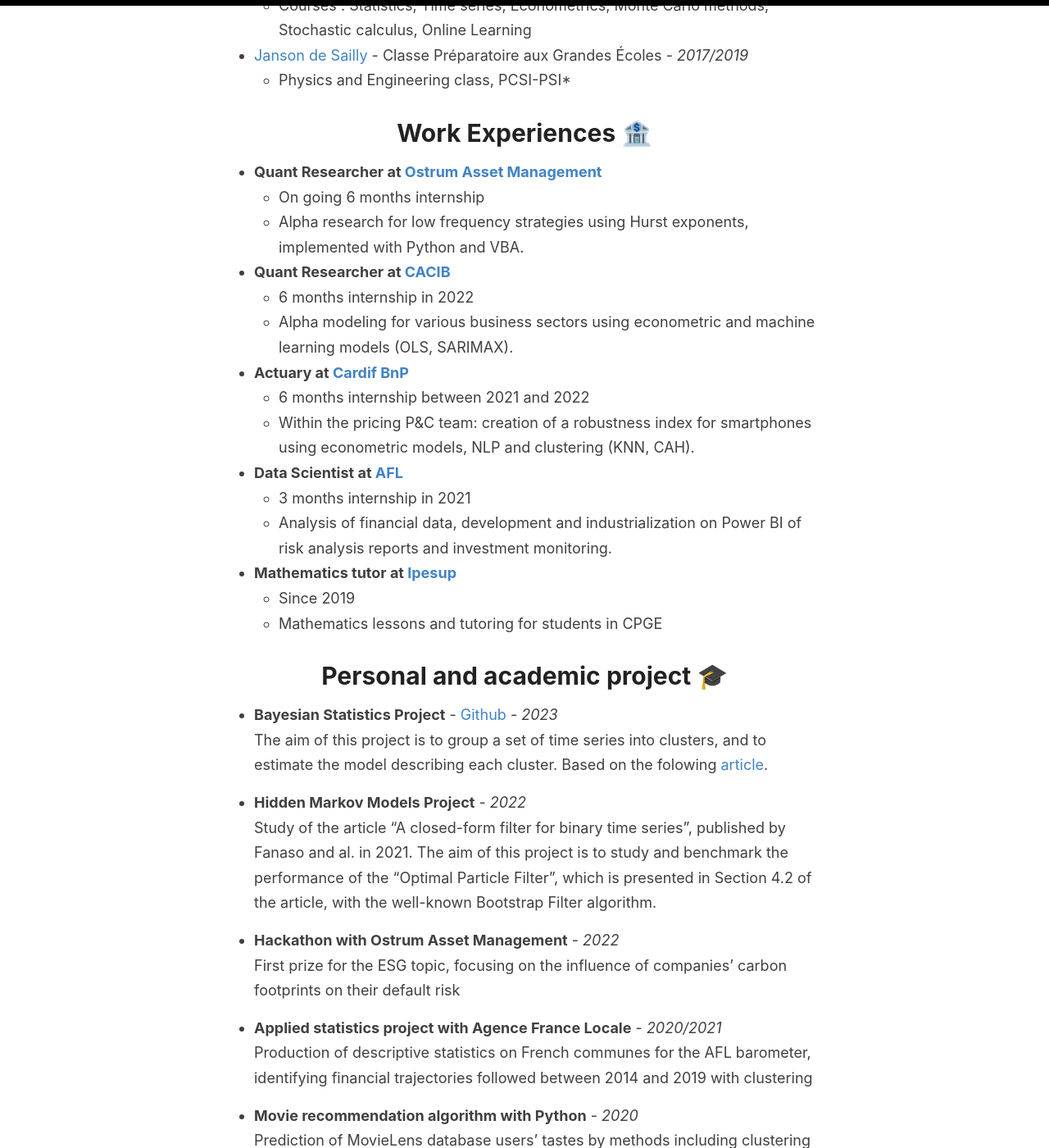
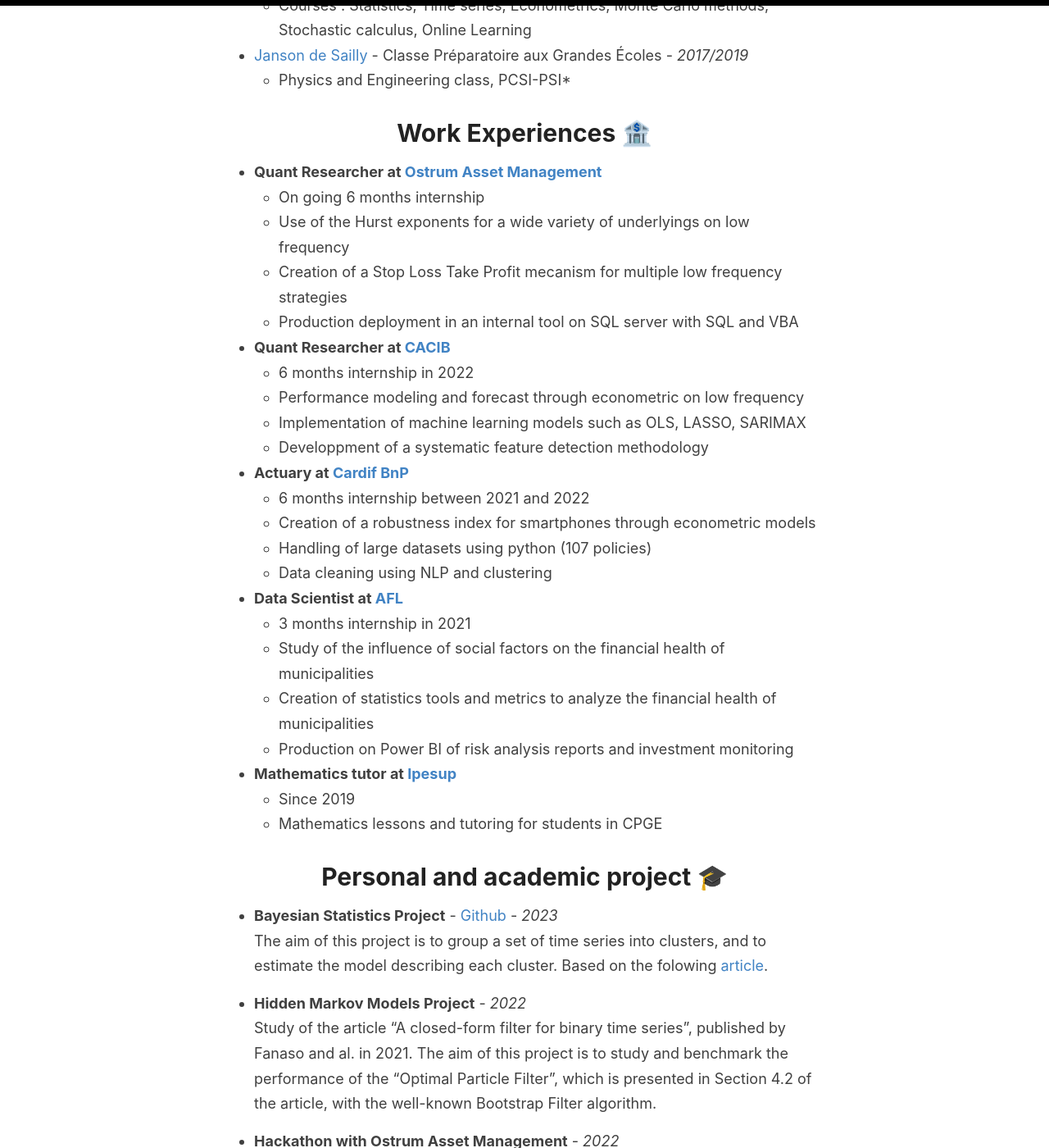
Before and after one commit to Zaltarba/blog, a Jekyll site: the page built from _pages/about_me.md, in a window 1280 px wide and 1400 px high, scrolled down 549 px. Shown: the whole window at 82% size. Built offline with Jekyll 4.4.1, drawn with Linux system fonts in a browser that asks for light colours.

Commit message:
Update about_me.md

```diff
--- a/_pages/about_me.md
+++ b/_pages/about_me.md
@@ -21,17 +21,27 @@
 
 - **Quant Researcher at [Ostrum Asset Management](https://www.ostrum.com/fr/ostrum-en-bref)**
   - On going 6 months internship
-  - Alpha research for low frequency strategies using Hurst exponents, implemented with Python and VBA.
+  - Use of the Hurst exponents for a wide variety of underlyings on low frequency
+  - Creation of a Stop Loss Take Profit mecanism for multiple low frequency strategies
+  - Production deployment in an internal tool on SQL server with SQL and VBA
 
 - **Quant Researcher at [CACIB](https://www.ca-cib.fr/nous-connaitre)**
   - 6 months internship in 2022
-  - Alpha modeling for various business sectors using econometric and machine learning models (OLS, SARIMAX).
+  - Performance modeling and forecast through econometric on low frequency
+  - Implementation of machine learning models such as OLS, LASSO, SARIMAX
+  - Developpment of a systematic feature detection methodology
+
 - **Actuary at [Cardif BnP](https://www.cardif.fr/partenaires/qui-sommes-nous)**
   - 6 months internship between 2021 and 2022
-  - Within the pricing P&C team: creation of a robustness index for smartphones using econometric models, NLP and clustering (KNN, CAH).
+  - Creation of a robustness index for smartphones through econometric models
+  - Handling of large datasets using python (107 policies)
+  - Data cleaning using NLP and clustering
+
 - **Data Scientist at [AFL](https://www.agence-france-locale.fr/a-propos-de-lafl/)**
   - 3 months internship in 2021
-  - Analysis of financial data, development and industrialization on Power BI of risk analysis reports and investment monitoring.
+  - Study of the influence of social factors on the financial health of municipalities
+  - Creation of statistics tools and metrics to analyze the financial health of municipalities
+  - Production on Power BI of risk analysis reports and investment monitoring
 
 - **Mathematics tutor at [Ipesup](https://www.ipesup.fr)**
   - Since 2019
```
